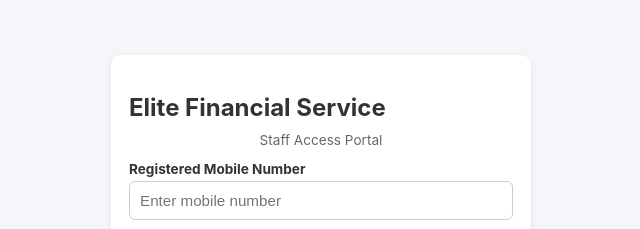
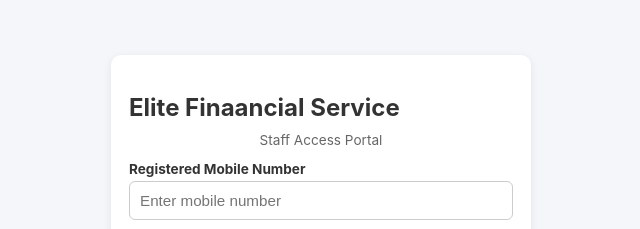
Before and after one commit to 21LBTAD010/elite-financial-service, a website: page index.html in a window 1280 px wide. Shown: the top 229 px of the page, 319-959 px from the left. Drawn offline with Linux system fonts and the light colour scheme.

Commit message:
Update index.html

```diff
--- a/index.html
+++ b/index.html
@@ -3,7 +3,7 @@
 <head>
     <meta charset="UTF-8">
     <meta name="viewport" content="width=device-width, initial-scale=1.0">
-    <title>Elite Financial Service - Mobile Loan Tracker</title>
+    <title>Elite Finaancial Service - Mobile Loan Tracker</title>
     <style>
         :root {
             --primary: #0d47a1;
@@ -95,7 +95,7 @@
 
 <div id="loginSection" style="max-width:420px; margin: 40px auto; padding: 15px;">
     <div class="card">
-        <h2>Elite Financial Service</h2>
+        <h2>Elite Finaancial Service</h2>
         <p style="text-align: center; font-size: 0.85rem; color: #666; margin-top: -10px;">Staff Access Portal</p>
 
         <form id="loginForm">
@@ -115,7 +115,7 @@
 
 <div id="appSection" class="app-container hidden">
     <div class="sidebar">
-        <h2>Elite Financial Service</h2>
+        <h2>Elite Finaancial Service</h2>
         <div id="userInfo" style="font-size:0.85rem; text-align:center; margin-bottom:10px; color:#e0e0e0;"></div>
 
         <ul class="nav-menu">
```
